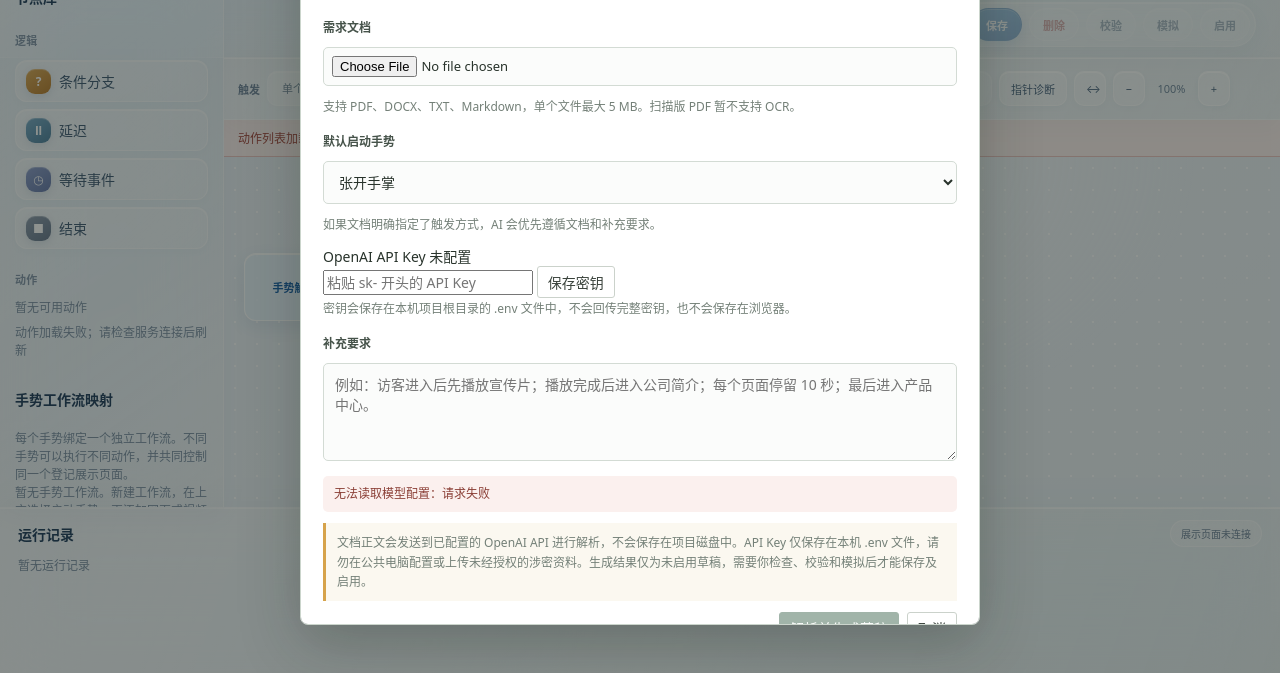
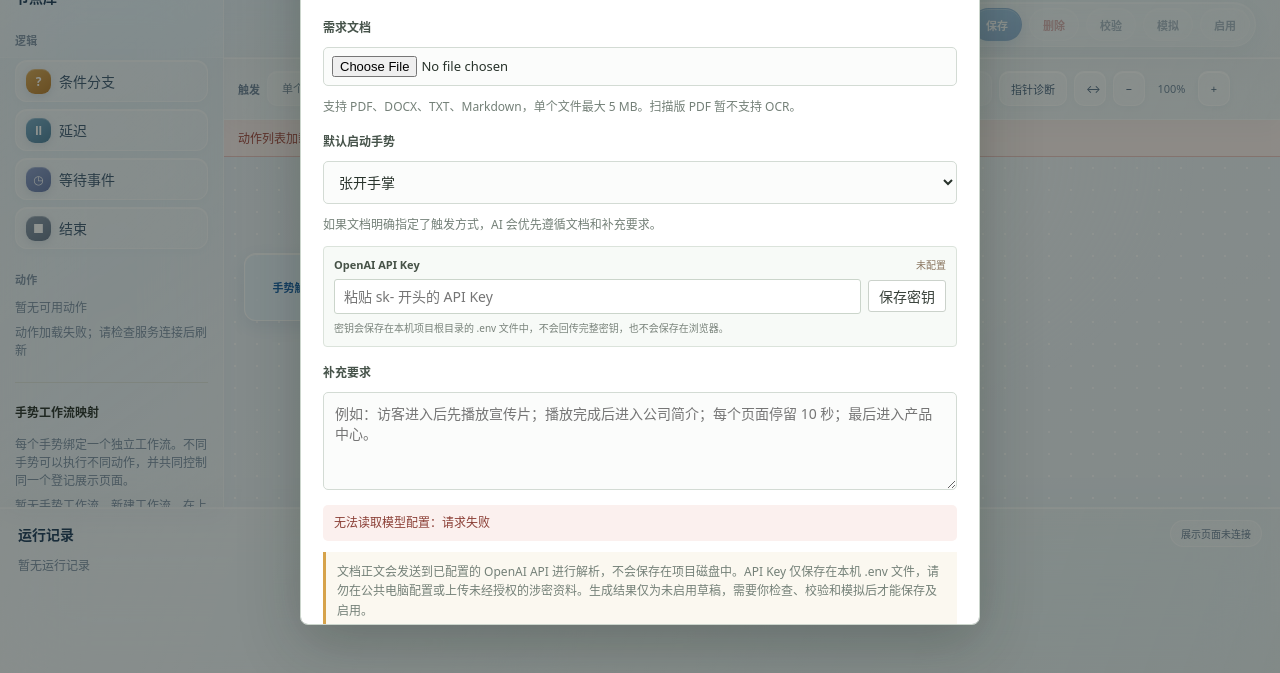
Before and after one commit to seele0413/gesture-recognition, a plain HTML site: page web/workflows.html in a window 1280 px wide. Both pictures are taken after a click on the button "AI 生成". Shown: the part 127-800 px from the top of the page. Drawn offline with Linux system fonts and the light colour scheme; files that its build step writes are made by us from their sources; no server answers; files whose address does not match are found by name.

Commit message:
style(workflows): add gesture mapping overview and API key editor

```diff
--- a/web/workflows.css
+++ b/web/workflows.css
@@ -473,3 +473,65 @@
   .workflow-generator-form { padding: 16px; }
   .workflow-generator-heading h2 { font-size: 17px; }
 }
+
+
+/* Gesture-to-workflow overview: the old global action mapping now lives with workflows. */
+.gesture-workflow-panel {
+  display: grid;
+  gap: 7px;
+  margin-top: 18px;
+  padding-top: 12px;
+  border-top: 1px solid #e0e5df;
+}
+.gesture-workflow-panel .section-title { margin-bottom: 0; }
+.gesture-workflow-panel .section-title h2 { margin: 0; color: #2b332d; font-size: 12px; font-weight: 650; }
+.gesture-workflow-map { display: grid; gap: 6px; }
+.gesture-map-row {
+  display: grid;
+  grid-template-columns: minmax(0, 1fr);
+  gap: 3px;
+  width: 100%;
+  padding: 8px;
+  border: 1px solid #e0e5df;
+  border-radius: 4px;
+  color: #354037;
+  background: #fbfcfa;
+  text-align: left;
+  cursor: pointer;
+}
+.gesture-map-row:hover { border-color: #aab9ad; background: #f3f7f3; }
+.gesture-map-row[data-active="true"] { border-color: #5b8063; background: #edf5ee; box-shadow: inset 3px 0 #5b8063; }
+.gesture-map-trigger { color: #496e51; font-size: 11px; font-weight: 700; }
+.gesture-map-name { overflow: hidden; color: #344037; font-size: 11px; text-overflow: ellipsis; white-space: nowrap; }
+.gesture-map-meta { overflow: hidden; color: #818b82; font-size: 9px; text-overflow: ellipsis; white-space: nowrap; }
+
+/* API credentials are entered in the local workflow dialog and persisted server-side. */
+.workflow-generator-config {
+  display: grid;
+  gap: 7px;
+  padding: 10px;
+  border: 1px solid #dbe3db;
+  border-radius: 4px;
+  background: #f7faf7;
+}
+.workflow-generator-config-heading { display: flex; align-items: center; justify-content: space-between; gap: 8px; }
+.workflow-generator-config-heading label { color: #465247; font-size: 11px; font-weight: 650; }
+.workflow-generator-key-state { color: #8a7660; font-size: 10px; }
+.workflow-generator-key-row { display: grid; grid-template-columns: minmax(0, 1fr) auto; align-items: center; gap: 7px; }
+.workflow-generator-key-row input {
+  min-width: 0;
+  min-height: 34px;
+  padding: 7px 9px;
+  border: 1px solid #cbd5cb;
+  border-radius: 3px;
+  color: #29312b;
+  background: #fff;
+  font-size: 12px;
+}
+.workflow-generator-key-row input:focus { outline: 2px solid rgba(70, 108, 85, .2); border-color: #6b8d72; }
+.workflow-generator-config > small { color: #79837b; font-size: 10px; line-height: 1.5; }
+
+@media (max-width: 540px) {
+  .workflow-generator-key-row { grid-template-columns: minmax(0, 1fr); }
+  .workflow-generator-key-row .tool-button { width: 100%; }
+}
```
